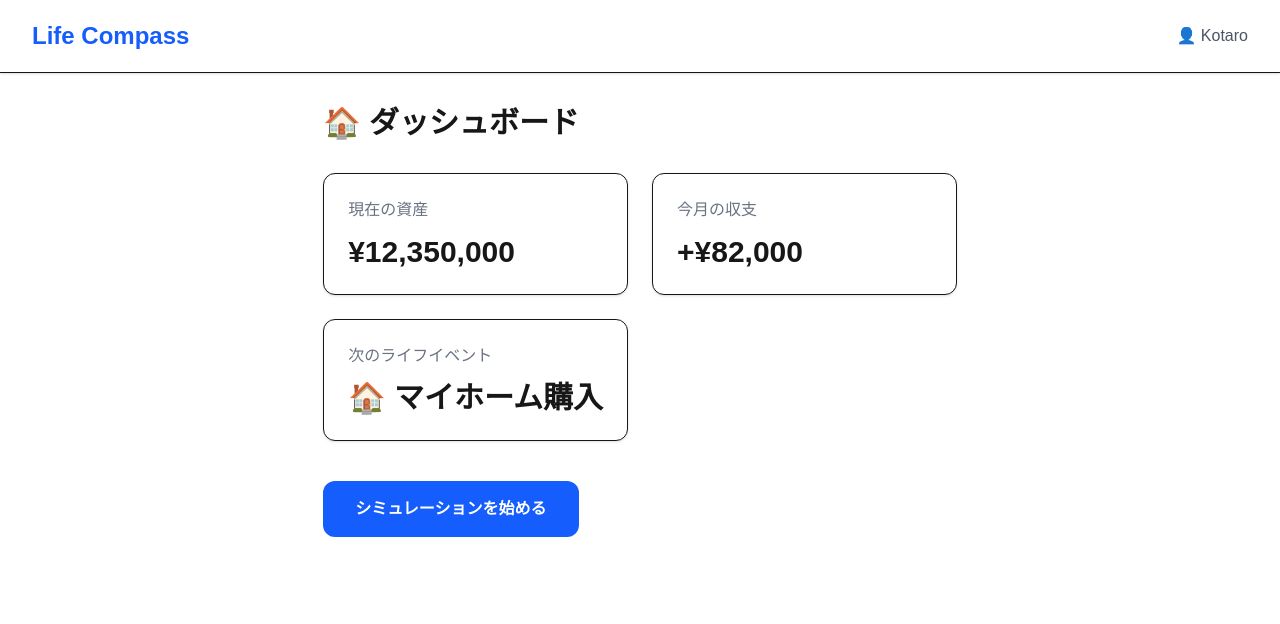
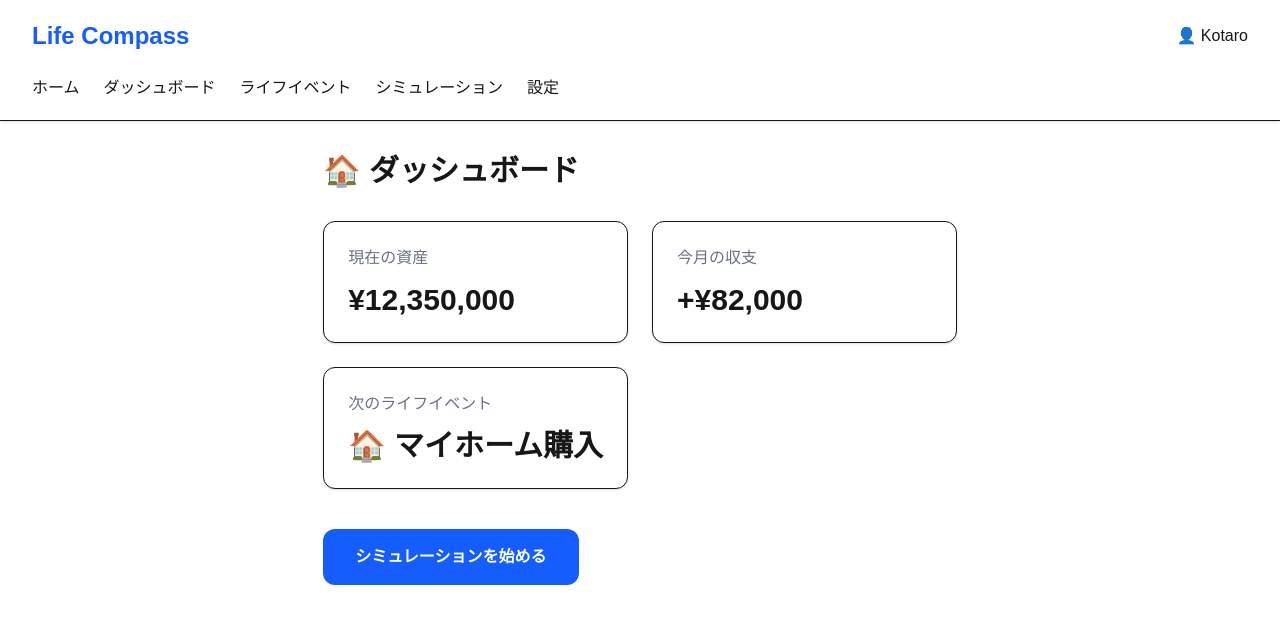
Before and after one commit to kotaro-code/life-compass, a Next.js app in the folder web/: page / in a window 1280 px wide. Shown: the top 624 px of the page. Built offline with nearby package versions, Linux system fonts and the light colour scheme.

Commit message:
feat: 画面遷移を追加

```diff
--- /dev/null
+++ b/web/app/dashboard/page.tsx
@@ -0,0 +1,9 @@
+export default function DashboardPage() {
+  return (
+    <main className="p-10">
+      <h1 className="text-3xl font-bold">
+        🏠 ダッシュボード
+      </h1>
+    </main>
+  );
+}
--- /dev/null
+++ b/web/app/events/page.tsx
@@ -0,0 +1,9 @@
+export default function EventsPage() {
+  return (
+    <main className="p-10">
+      <h1 className="text-3xl font-bold">
+        📅 ライフイベント
+      </h1>
+    </main>
+  );
+}
--- /dev/null
+++ b/web/app/settings/page.tsx
@@ -0,0 +1,9 @@
+export default function SettingsPage() {
+  return (
+    <main className="p-10">
+      <h1 className="text-3xl font-bold">
+        ⚙️ 設定
+      </h1>
+    </main>
+  );
+}
--- /dev/null
+++ b/web/app/simulation/page.tsx
@@ -0,0 +1,9 @@
+export default function SimulationPage() {
+  return (
+    <main className="p-10">
+      <h1 className="text-3xl font-bold">
+        📈 シミュレーション
+      </h1>
+    </main>
+  );
+}
--- a/web/components/Header.tsx
+++ b/web/components/Header.tsx
@@ -1,13 +1,23 @@
+import Navigation from "./Navigation";
+
 export default function Header() {
   return (
-    <header className="flex items-center justify-between border-b bg-white px-8 py-5 shadow-sm">
-      <h1 className="text-2xl font-bold text-blue-600">
-        Life Compass
-      </h1>
+    <header className="border-b bg-white px-8 py-5 shadow-sm">
 
-      <div className="text-gray-600">
-        👤 Kotaro
+      <div className="flex items-center justify-between">
+
+        <h1 className="text-2xl font-bold text-blue-600">
+          Life Compass
+        </h1>
+
+        <div>
+          👤 Kotaro
+        </div>
+
       </div>
+
+      <Navigation />
+
     </header>
   );
 }
--- /dev/null
+++ b/web/components/Navigation.tsx
@@ -0,0 +1,29 @@
+import Link from "next/link";
+
+export default function Navigation() {
+  return (
+    <nav className="mt-6 flex gap-6">
+
+      <Link href="/">
+        ホーム
+      </Link>
+
+      <Link href="/dashboard">
+        ダッシュボード
+      </Link>
+
+      <Link href="/events">
+        ライフイベント
+      </Link>
+
+      <Link href="/simulation">
+        シミュレーション
+      </Link>
+
+      <Link href="/settings">
+        設定
+      </Link>
+
+    </nav>
+  );
+}
```
